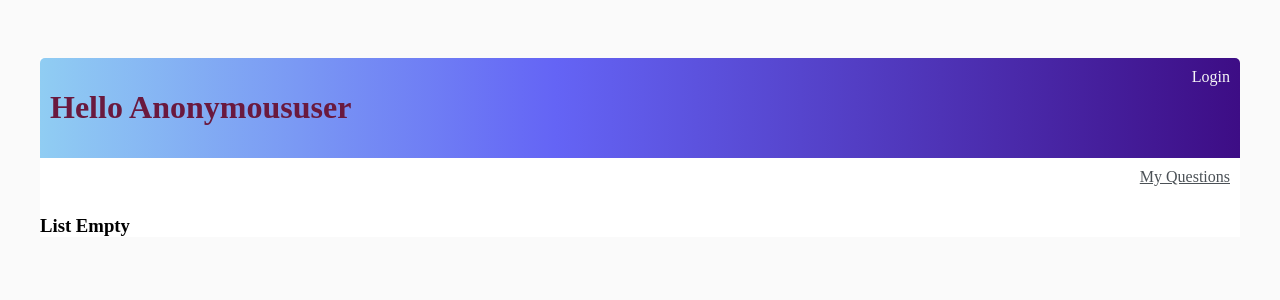
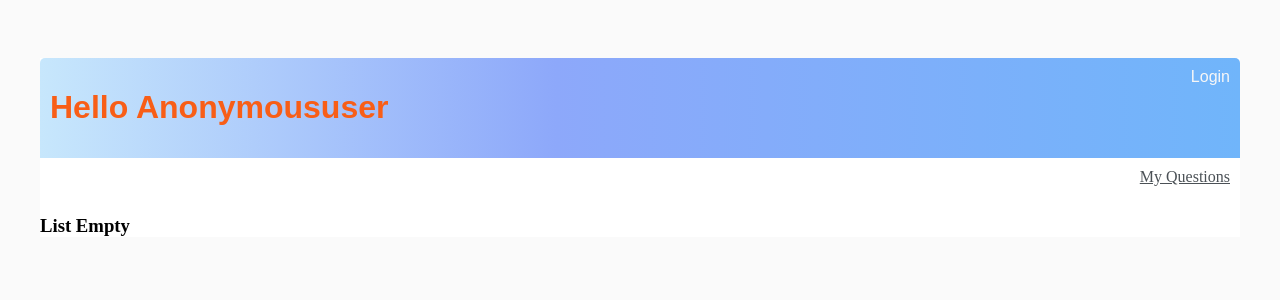
Before and after one commit to TarunSinghIIT/QnA-Website, a Django app: page /all_questions/ in a window 1280 px wide. Shown: the top 300 px of the page. Run offline with Django 4.2, Linux system fonts and the light colour scheme; data that the repository does not hold is empty.

Commit message:
changes to css

```diff
--- a/qna_website_app/templates/qna_website_app/main_theme.html
+++ b/qna_website_app/templates/qna_website_app/main_theme.html
@@ -26,11 +26,11 @@
         .header-bar{
             display: flex;
             justify-content: space-between;
-            font-family: 'Lobster';
-            color: rgb(106, 25, 62);
+            font-family: 'Arial';
+            color: rgb(248, 94, 23);
             padding: 10px;
             border-radius: 5px 5px 0 0;
-            background: linear-gradient(90deg, #90cdf3 0%, #6464f5 43%, #3d0d85 100%);
+            background: linear-gradient(90deg, #c7e7fc 0%, #8da8fa 43%, #70b5fa 100%);
         }
 
         .header-bar a{
```
